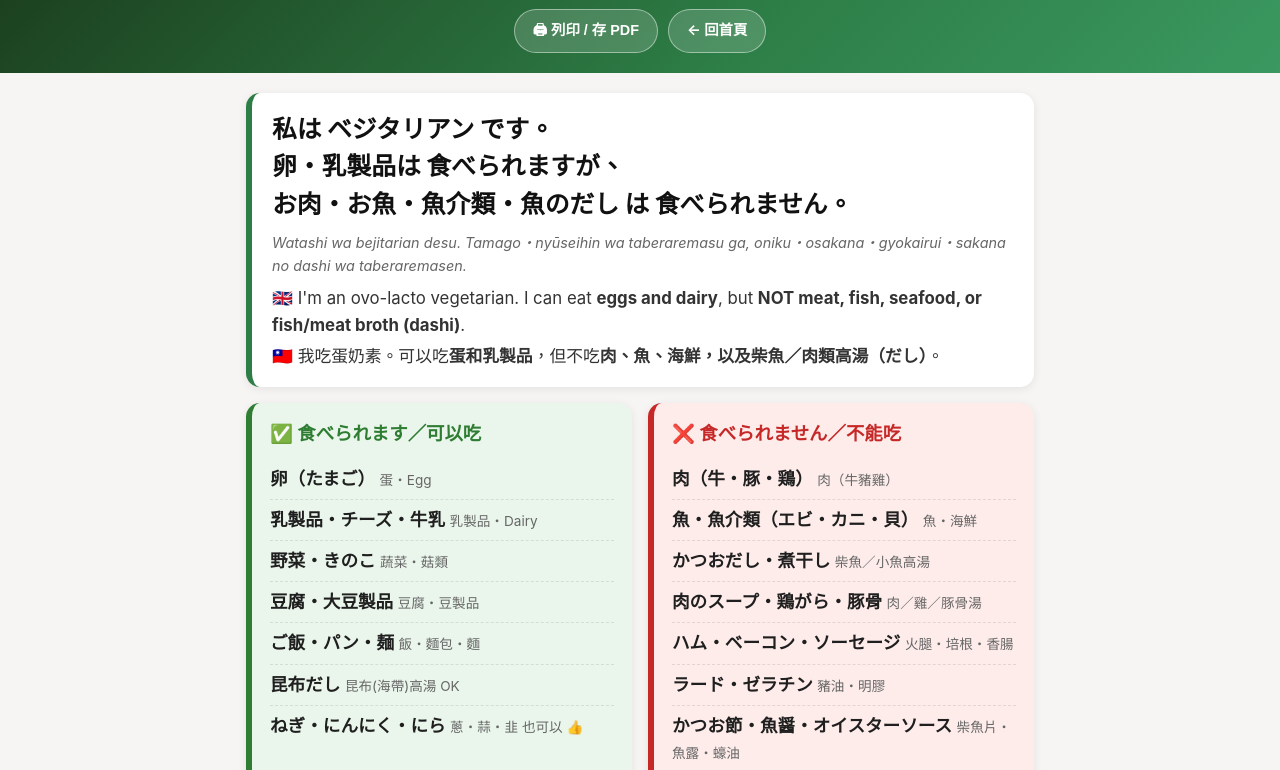
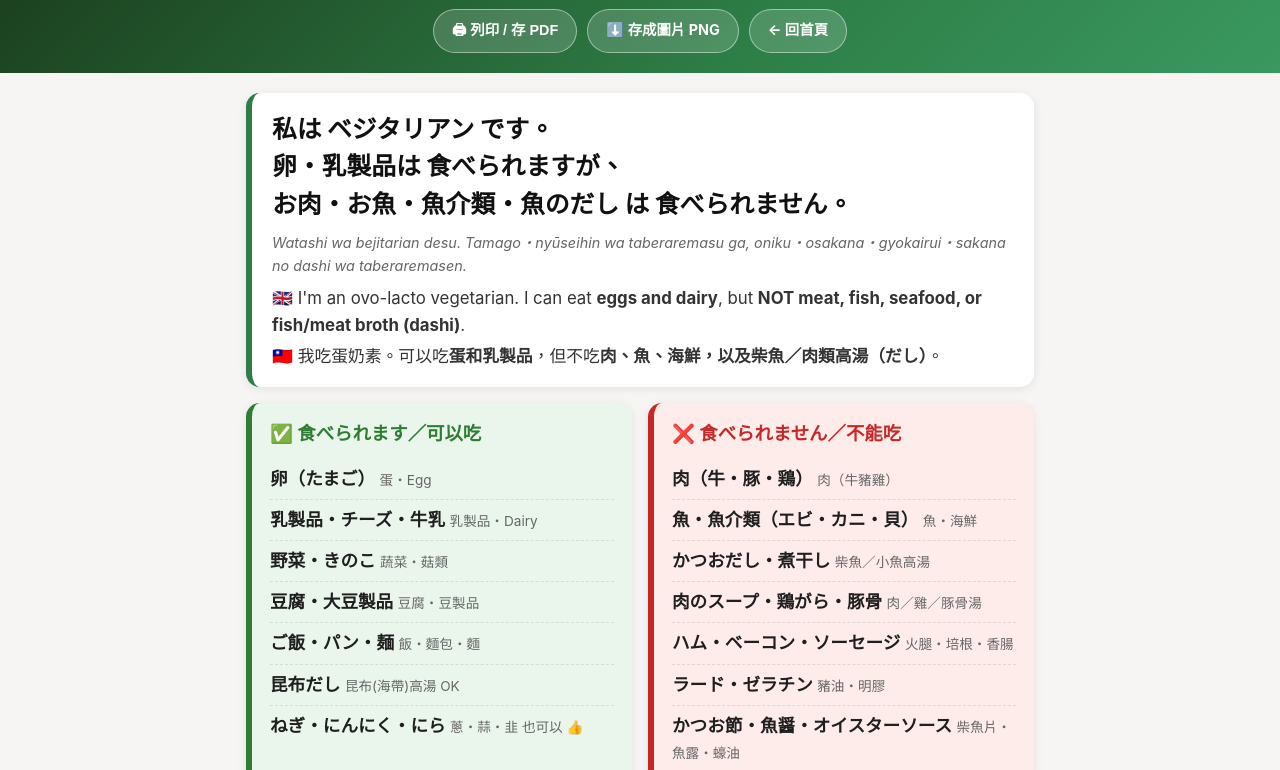
Before and after one commit to swchen44/2026_travel_osaka, a plain HTML site: page 素食溝通卡.html in a window 1280 px wide. Shown: the part 89-859 px from the top of the page. Drawn offline with Linux system fonts and the light colour scheme.

Commit message:
溝通卡加入 PNG 圖片版（可存手機相簿離線用）與下載連結

```diff
--- a/素食溝通卡.html
+++ b/素食溝通卡.html
@@ -95,6 +95,7 @@
   <p>用指的問店家｜日本語 ・ English ・ 中文</p>
   <div class="toolbar no-print">
     <button class="btn" onclick="window.print()">🖨 列印 / 存 PDF</button>
+    <a class="btn" href="素食溝通卡.png" download>⬇️ 存成圖片 PNG</a>
     <a class="btn" href="index.html">← 回首頁</a>
   </div>
 </header>
```
Also changed, not shown: 素食溝通卡.png (added).
